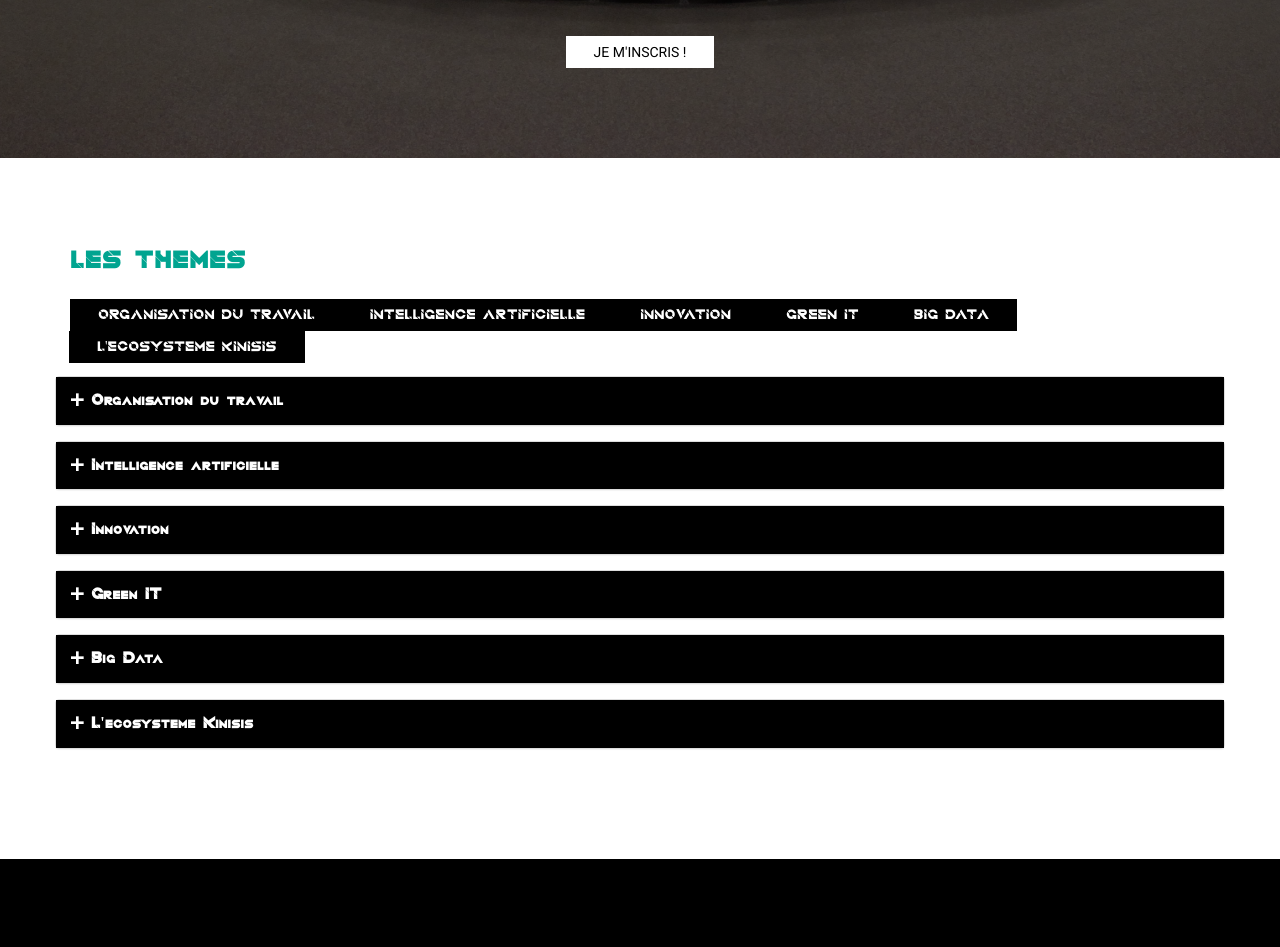
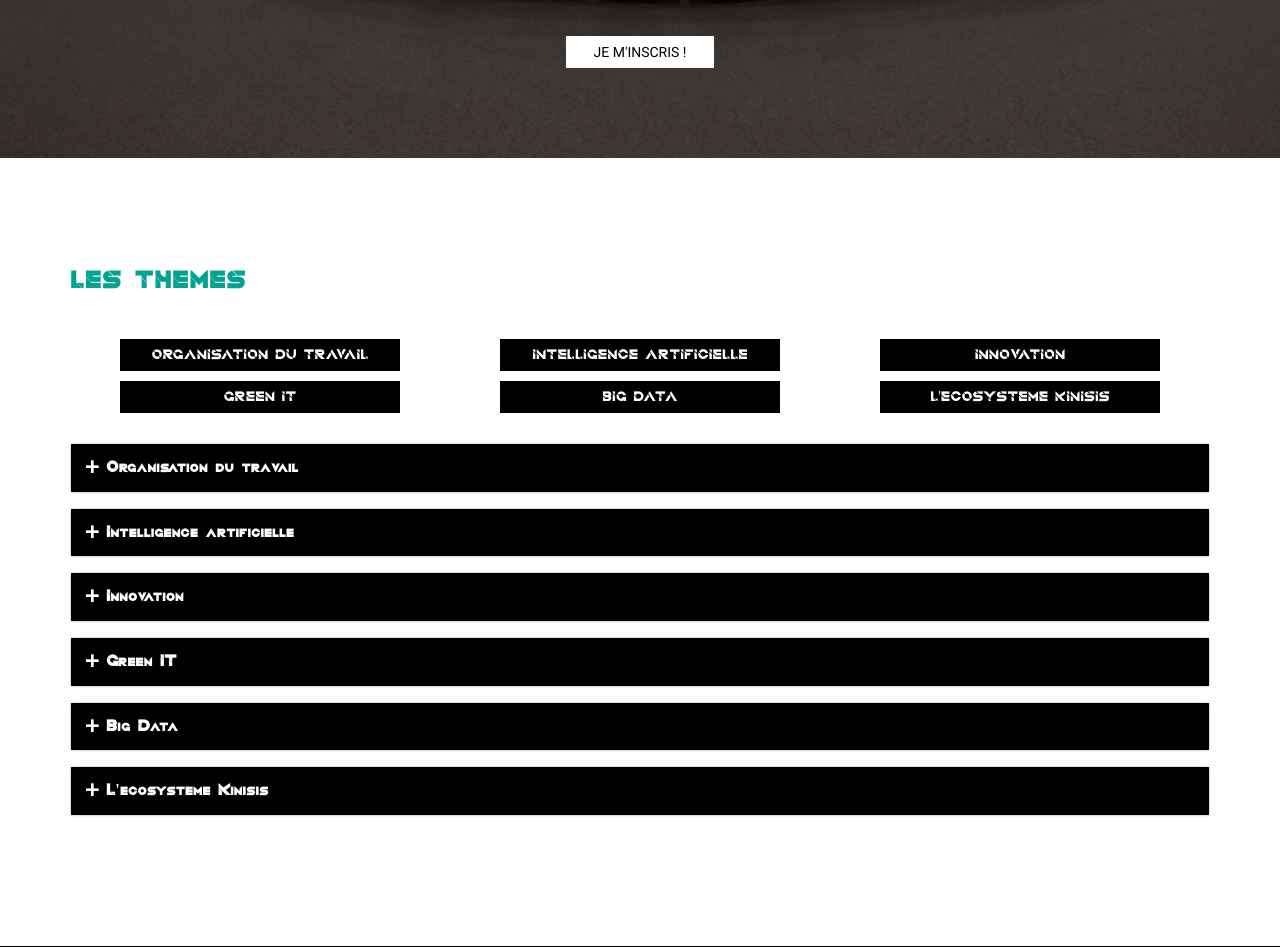
Before and after one commit to gomab/MSIA18-CONF, a PHP site: page / in a window 1280 px wide. Shown: the part 781-1728 px from the top of the page. Run offline with PHP 8.4, Linux system fonts and the light colour scheme; some libraries are stand-ins or nearby versions.

Commit message:
update
update partie theme : disposition des boutons

```diff
--- a/assets/css/main.css
+++ b/assets/css/main.css
@@ -404,7 +404,17 @@ display: block;
 .about figure {
   margin-bottom: 25px;
 }
-
+.about .col-md-4 {
+  text-align: center;
+}
+.about .btn-group .col-md-4 a.btn{
+  margin-bottom: 10px;
+  width: 80%;
+}
+.about .row {
+  margin-top : 20px;
+  margin-bottom:20px;
+}
 /*
  * 6.2 Section: Facts
  */
--- a/index.html
+++ b/index.html
@@ -118,17 +118,31 @@
             </div>
 			<div class="row">
 				<div class="col-md-12">
+
                     <div class="btn-group btns-sujets center-block" role="group" aria-label="Basic example">
+                        <div class="col-md-4">
                             <a class="btn btn-black" role="button" data-toggle="collapse" data-parent="#accordion" href="#collapseOne" aria-expanded="true" aria-controls="collapseOne">Organisation du travail </a>
+                        </div>
+                        <div class="col-md-4">
                             <a class="btn btn-black" role="button" data-toggle="collapse" data-parent="#accordion" href="#collapseTwo" aria-expanded="true" aria-controls="collapseTwo">Intelligence artificielle</a>
+                        </div>
+                        <div class="col-md-4">
                             <a class="btn btn-black" role="button" data-toggle="collapse" data-parent="#accordion" href="#collapseThree" aria-expanded="true" aria-controls="collapseThree">Innovation </a>
+                        </div>
+                        <div class="col-md-4">
                             <a class="btn btn-black" role="button" data-toggle="collapse" data-parent="#accordion" href="#collapseFour" aria-expanded="true" aria-controls="collapseFour">Green IT </a>
+                        </div>
+                        <div class="col-md-4">
                             <a class="btn btn-black" role="button" data-toggle="collapse" data-parent="#accordion" href="#collapseFive" aria-expanded="true" aria-controls="collapseFive">Big Data </a>
+                        </div>
+                        <div class="col-md-4">
                             <a class="btn btn-black" role="button" data-toggle="collapse" data-parent="#accordion" href="#collapseSix" aria-expanded="true" aria-controls="collapseSix">L'écosystème Kinisis </a>
+                        </div>
                     </div>
 
             </div>
-        </br></br></br>
+            </div>
+
 
 
             <div class="row">
```
Lines whose indentation alone changed are shown as unchanged.
